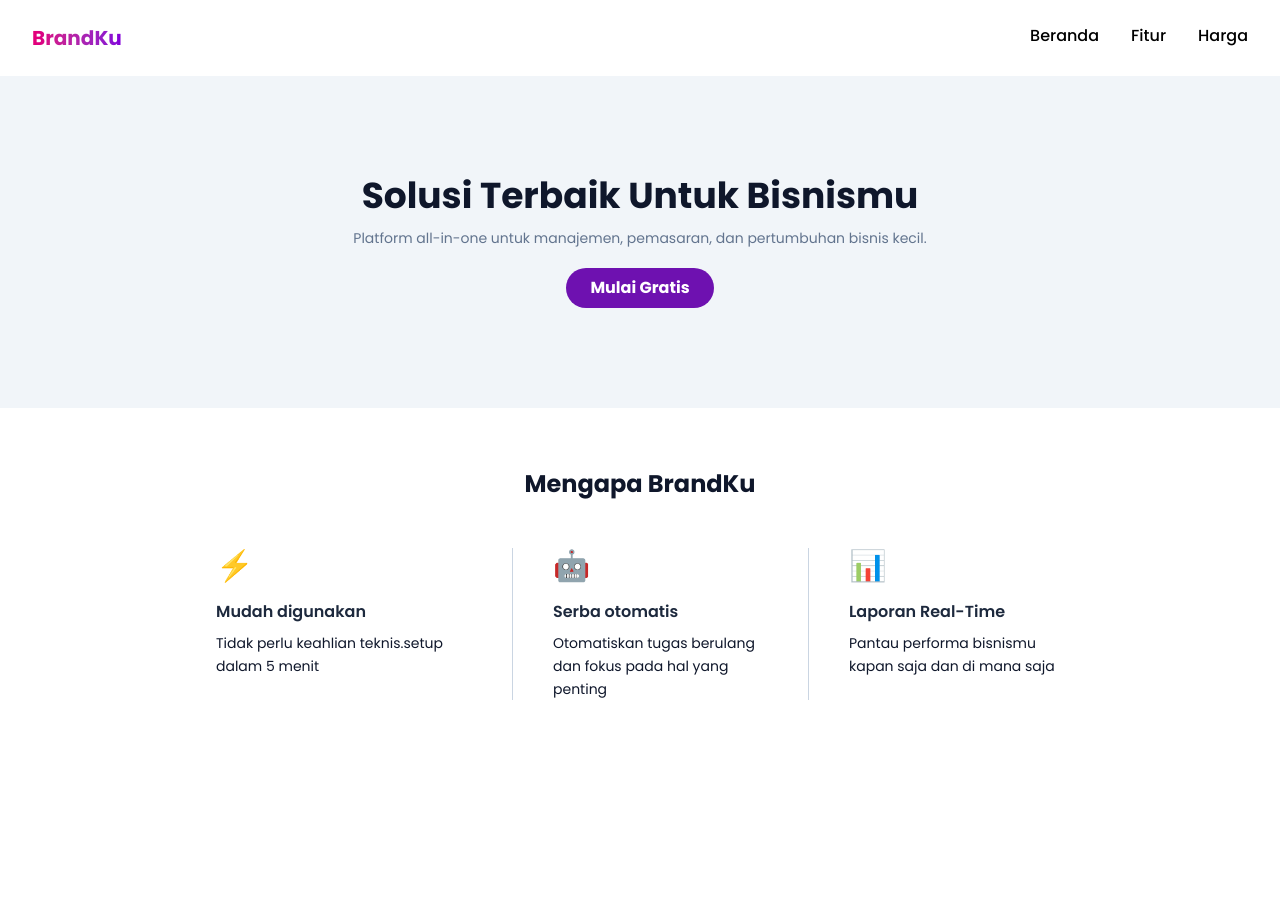
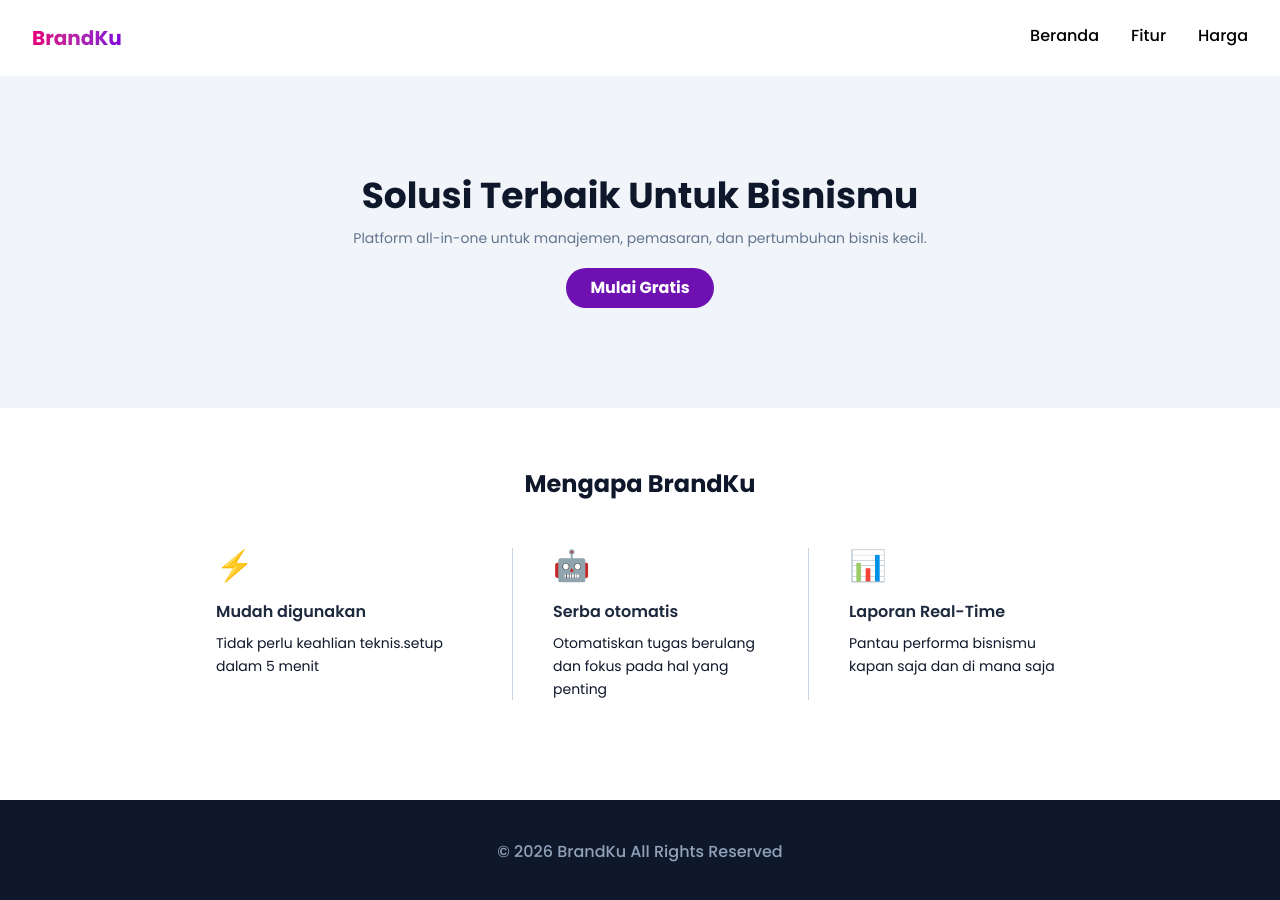
Before and after one commit to qonitaputriamalia-web/BrandKu, a React (Vite) app in the folder my-react-app/: page / in a window 1280 px wide. Shown: the top 900 px of the page. Before the commit the page ends 800 px from the top, so only its background shows below. Built offline with nearby package versions, Linux system fonts and the light colour scheme.

Commit message:
SETUP FOOTER

```diff
--- a/my-react-app/src/App.jsx
+++ b/my-react-app/src/App.jsx
@@ -13,6 +13,9 @@ function App() {
         <Hero />
         <WhyUs />
       </main>
+      <footer class="bg-slate-900 py-10 text-center font-medium text-md text-slate-400">
+        <p>&copy; 2026 BrandKu All Rights Reserved</p>
+      </footer>
     </div>
   )
 }
```
